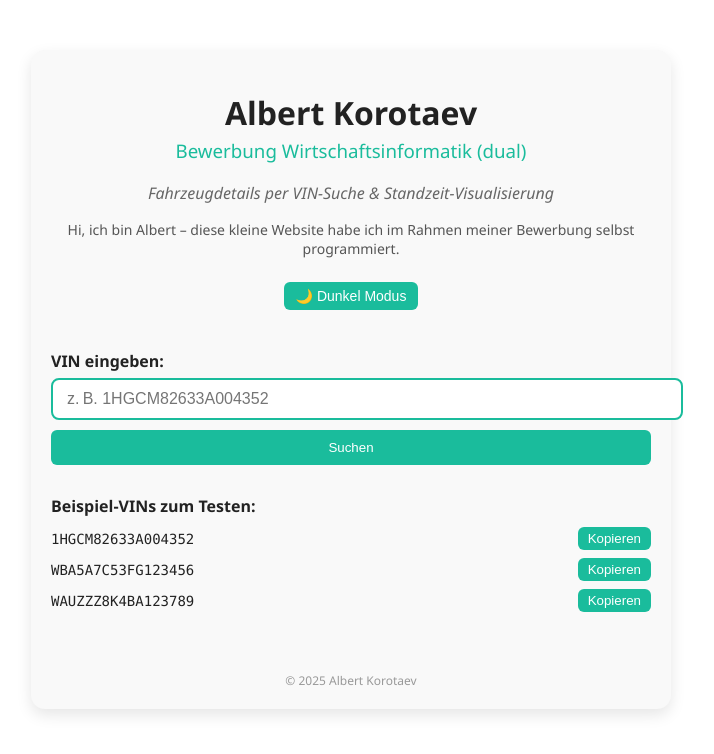
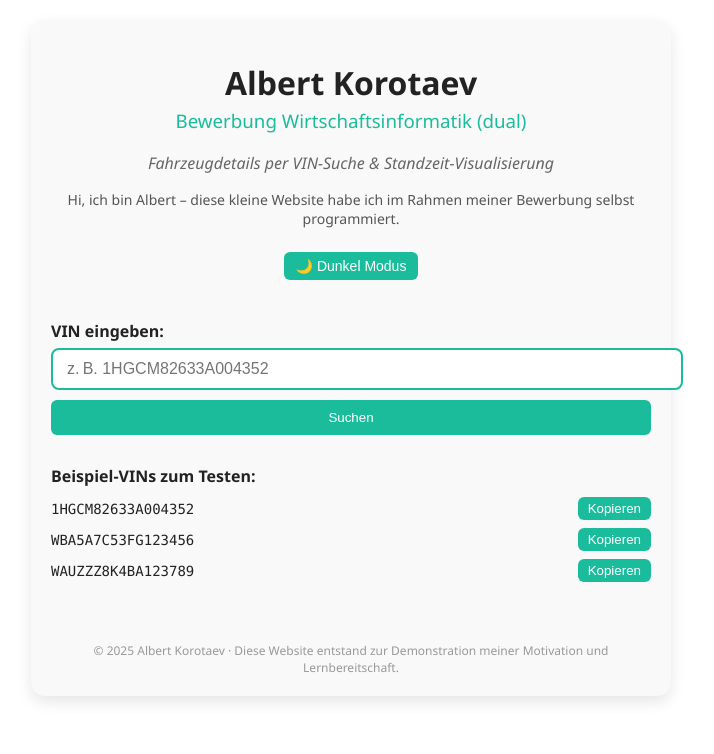
Before and after one commit to Miracle77777777/Bewerbungsprojekt_EPG, a React (Create React App) app: page / in a window 1280 px wide. Shown: the top 754 px of the page, without its empty margins (289-1003 px from the left). Built offline with nearby package versions, Linux system fonts and the light colour scheme.

Commit message:
VIN per Enter bestätigen & Bewerbungshinweis ergänzt

```diff
--- a/src/App.js
+++ b/src/App.js
@@ -64,13 +64,15 @@ export default function App() {
   const textColor = darkMode ? "#eee" : "#222";
   const inputBg = darkMode ? "#2e2e2e" : "#fff";
   const borderColor = darkMode ? "#1abc9c" : "#1abc9c";
+  const bodyBgColor = darkMode ? "#000" : "#fff";
 
   return (
+    <div style={{ backgroundColor: bodyBgColor, minHeight: "100vh", padding: 20 }}>
       <div
         style={{
           fontFamily: "'Segoe UI', Tahoma, Geneva, Verdana, sans-serif",
           maxWidth: 600,
-        margin: "50px auto",
+          margin: "0 auto",
           padding: 20,
           backgroundColor: bgColor,
           borderRadius: 14,
@@ -186,8 +188,9 @@ export default function App() {
         )}
 
         <footer style={{ marginTop: 60, fontSize: 12, color: darkMode ? "#aaa" : "#999", textAlign: "center" }}>
-        &copy; 2025 Albert Korotaev
+          &copy; 2025 Albert Korotaev · Diese Website entstand zur Demonstration meiner Motivation und Lernbereitschaft.
         </footer>
+      </div>
     </div>
   );
 }
```
Lines whose indentation alone changed are shown as unchanged.
